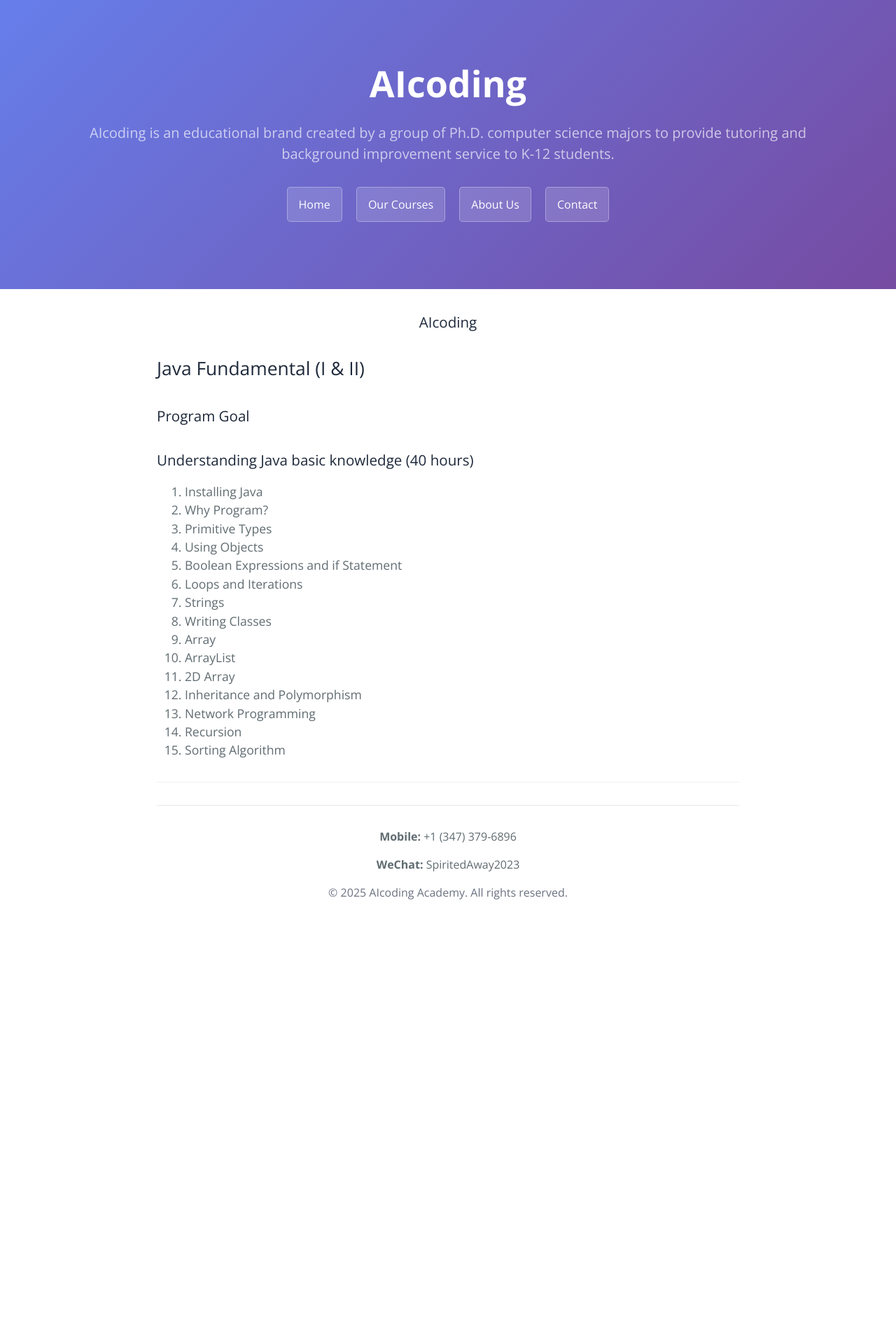
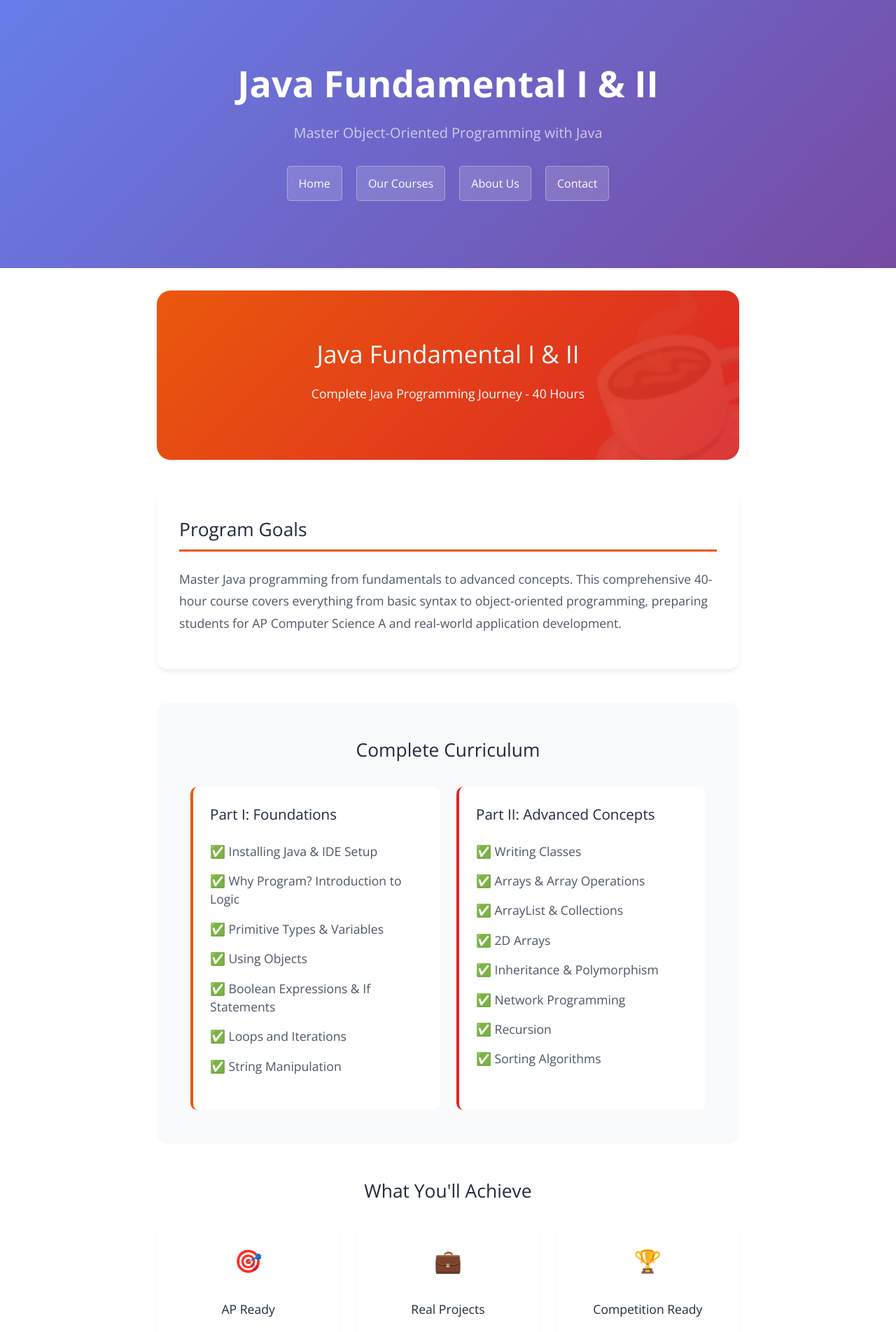
Before and after one commit to hangzhaosbu/aicoding, a Jekyll site: the page built from java.md, in a window 1280 px wide. Shown: the top 1903 px of the page at 70% size. Built offline with Jekyll 4.4.1, drawn with Linux system fonts in a browser that asks for light colours; our own code applies the rules of GitHub Pages for plain Markdown files; before the commit the page ends 1367 px from its top, so only the background shows below that; some of the changed text lies outside the part shown.

Commit message:
Enhance Java course structure and content
Added course layout and detailed curriculum for Java Fundamentals.

```diff
--- a/java.md
+++ b/java.md
@@ -1,22 +1,111 @@
-<h3 style="text-align: center;">AIcoding</h3>
+---
+layout: default
+title: Java Fundamental I & II
+description: Master Object-Oriented Programming with Java
+---
 
-## Java Fundamental (I & II)
+<style>
+  .course-hero {
+    background: linear-gradient(135deg, #EA580C 0%, #DC2626 100%);
+    padding: 4rem 2rem;
+    border-radius: 20px;
+    color: white;
+    text-align: center;
+    margin-bottom: 3rem;
+    position: relative;
+    overflow: hidden;
+  }
 
-### Program Goal
-### Understanding Java basic knowledge (40 hours)
+  .course-hero::before {
+    content: '☕';
+    position: absolute;
+    font-size: 15rem;
+    opacity: 0.1;
+    right: -50px;
+    top: -50px;
+    transform: rotate(-15deg);
+  }
+</style>
 
-1. Installing Java
-2. Why Program?
-3. Primitive Types
-4. Using Objects
-5. Boolean Expressions and if Statement
-6. Loops and Iterations
-7. Strings
-8. Writing Classes
-9. Array
-10. ArrayList
-11. 2D Array
-12. Inheritance and Polymorphism
-13. Network Programming
-14. Recursion
-15. Sorting Algorithm
+<div class="course-hero">
+  <h1>Java Fundamental I & II</h1>
+  <p>Complete Java Programming Journey - 40 Hours</p>
+</div>
+
+<!-- Course Overview -->
+<div style="background: white; padding: 2rem; border-radius: 15px; box-shadow: 0 4px 6px rgba(0,0,0,0.07); margin-bottom: 3rem;">
+  <h2 style="color: #1F2937; border-bottom: 3px solid #EA580C; padding-bottom: 0.5rem; margin-bottom: 1.5rem;">Program Goals</h2>
+  <p style="font-size: 1.1rem; color: #4B5563; line-height: 1.8;">
+    Master Java programming from fundamentals to advanced concepts. This comprehensive 40-hour course covers everything from basic syntax to object-oriented programming, preparing students for AP Computer Science A and real-world application development.
+  </p>
+</div>
+
+<!-- Curriculum Grid -->
+<div style="background: #F9FAFB; padding: 3rem; border-radius: 15px; margin-bottom: 3rem;">
+  <h2 style="text-align: center; color: #1F2937; margin-bottom: 2rem;">Complete Curriculum</h2>
+
+  <div style="display: grid; grid-template-columns: repeat(auto-fit, minmax(300px, 1fr)); gap: 1.5rem;">
+    <!-- Part I -->
+    <div style="background: white; padding: 1.5rem; border-radius: 10px; border-left: 4px solid #EA580C;">
+      <h3 style="color: #EA580C; margin-bottom: 1rem;">Part I: Foundations</h3>
+      <ul style="list-style: none; padding: 0;">
+        <li style="padding: 0.5rem 0; color: #4B5563;">✅ Installing Java & IDE Setup</li>
+        <li style="padding: 0.5rem 0; color: #4B5563;">✅ Why Program? Introduction to Logic</li>
+        <li style="padding: 0.5rem 0; color: #4B5563;">✅ Primitive Types & Variables</li>
+        <li style="padding: 0.5rem 0; color: #4B5563;">✅ Using Objects</li>
+        <li style="padding: 0.5rem 0; color: #4B5563;">✅ Boolean Expressions & If Statements</li>
+        <li style="padding: 0.5rem 0; color: #4B5563;">✅ Loops and Iterations</li>
+        <li style="padding: 0.5rem 0; color: #4B5563;">✅ String Manipulation</li>
+      </ul>
+    </div>
+
+    <!-- Part II -->
+    <div style="background: white; padding: 1.5rem; border-radius: 10px; border-left: 4px solid #DC2626;">
+      <h3 style="color: #DC2626; margin-bottom: 1rem;">Part II: Advanced Concepts</h3>
+      <ul style="list-style: none; padding: 0;">
+        <li style="padding: 0.5rem 0; color: #4B5563;">✅ Writing Classes</li>
+        <li style="padding: 0.5rem 0; color: #4B5563;">✅ Arrays & Array Operations</li>
+        <li style="padding: 0.5rem 0; color: #4B5563;">✅ ArrayList & Collections</li>
+        <li style="padding: 0.5rem 0; color: #4B5563;">✅ 2D Arrays</li>
+        <li style="padding: 0.5rem 0; color: #4B5563;">✅ Inheritance & Polymorphism</li>
+        <li style="padding: 0.5rem 0; color: #4B5563;">✅ Network Programming</li>
+        <li style="padding: 0.5rem 0; color: #4B5563;">✅ Recursion</li>
+        <li style="padding: 0.5rem 0; color: #4B5563;">✅ Sorting Algorithms</li>
+      </ul>
+    </div>
+  </div>
+</div>
+
+<!-- Learning Outcomes -->
+<div style="text-align: center; margin: 3rem 0;">
+  <h2 style="color: #1F2937; margin-bottom: 2rem;">What You'll Achieve</h2>
+  <div style="display: grid; grid-template-columns: repeat(auto-fit, minmax(200px, 1fr)); gap: 1.5rem;">
+    <div style="background: white; padding: 1.5rem; border-radius: 10px; box-shadow: 0 2px 4px rgba(0,0,0,0.05);">
+      <div style="font-size: 2rem; margin-bottom: 0.5rem;">🎯</div>
+      <h4 style="color: #1F2937;">AP Ready</h4>
+      <p style="color: #6B7280; font-size: 0.9rem;">Fully prepared for AP CSA exam</p>
+    </div>
+    <div style="background: white; padding: 1.5rem; border-radius: 10px; box-shadow: 0 2px 4px rgba(0,0,0,0.05);">
+      <div style="font-size: 2rem; margin-bottom: 0.5rem;">💼</div>
+      <h4 style="color: #1F2937;">Real Projects</h4>
+      <p style="color: #6B7280; font-size: 0.9rem;">Build portfolio-worthy applications</p>
+    </div>
+    <div style="background: white; padding: 1.5rem; border-radius: 10px; box-shadow: 0 2px 4px rgba(0,0,0,0.05);">
+      <div style="font-size: 2rem; margin-bottom: 0.5rem;">🏆</div>
+      <h4 style="color: #1F2937;">Competition Ready</h4>
+      <p style="color: #6B7280; font-size: 0.9rem;">Prepared for USACO Bronze/Silver</p>
+    </div>
+    <div style="background: white; padding: 1.5rem; border-radius: 10px; box-shadow: 0 2px 4px rgba(0,0,0,0.05);">
+      <div style="font-size: 2rem; margin-bottom: 0.5rem;">🚀</div>
+      <h4 style="color: #1F2937;">Industry Skills</h4>
+      <p style="color: #6B7280; font-size: 0.9rem;">Professional coding practices</p>
+    </div>
+  </div>
+</div>
+
+<!-- CTA -->
+<div style="background: linear-gradient(135deg, #EA580C 0%, #DC2626 100%); padding: 3rem; border-radius: 15px; text-align: center; color: white;">
+  <h2>Start Your Java Journey Today!</h2>
+  <p style="font-size: 1.1rem; margin: 1rem 0;">Join our comprehensive Java programming course</p>
+  <a href="{{ site.baseurl }}/contact.html" style="background: white; color: #EA580C; padding: 1rem 2rem; border-radius: 10px; text-decoration: none; display: inline-block; font-weight: 600; margin-top: 1rem;">Enroll Now</a>
+</div>
```
